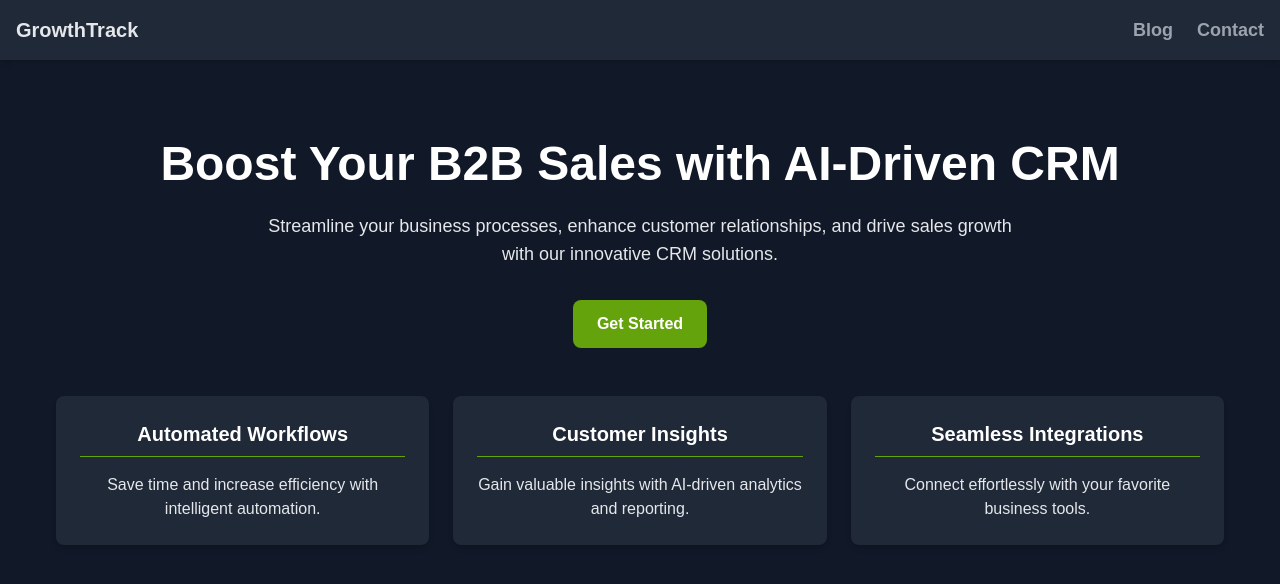
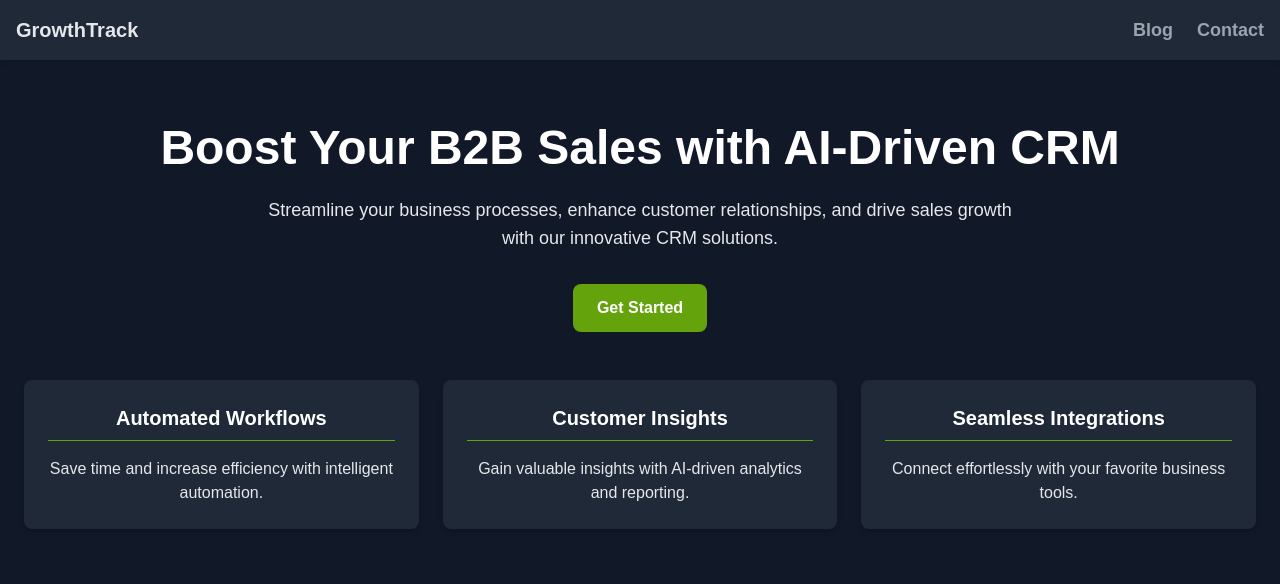
Before and after one commit to 97xDev/b2b-crm-app, a Next.js app in the folder growth-track/: page / in a window 1280 px wide. Shown: the top 584 px of the page. Built offline with nearby package versions, Linux system fonts and the light colour scheme.

Commit message:
revised layout.tsx

```diff
--- a/growth-track/app/layout.tsx
+++ b/growth-track/app/layout.tsx
@@ -10,7 +10,7 @@ export default function RootLayout({
     <html lang="en">
       <body className="bg-gray-900 text-gray-100 min-h-screen">
         <Navbar />
-        <main className="container mx-auto p-8">{children}</main>
+        <main className="w-full pt-4">{children}</main>
       </body>
     </html>
   );
```
